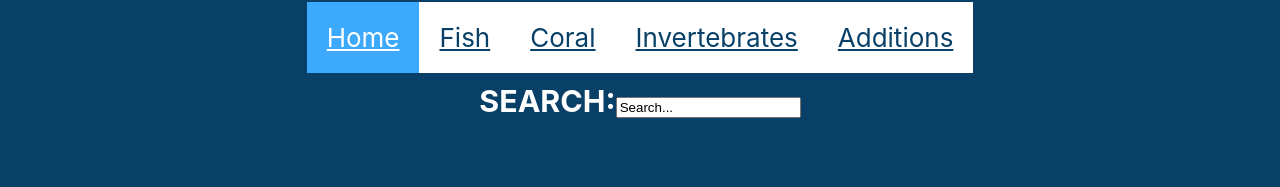
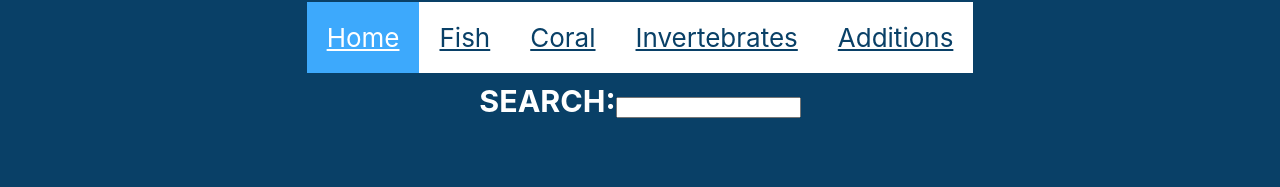
Before and after one commit to storynickolas/beginner-reef, a React (Create React App) app: page / in a window 1280 px wide. Shown: the part 111-298 px from the top of the page. Built offline with nearby package versions, Linux system fonts and the light colour scheme.

Commit message:
Handle Search Input

```diff
--- a/src/App.js
+++ b/src/App.js
@@ -10,6 +10,7 @@ import Search from './Components/Search';
 
 function App() {
   const [wish, setWish] = useState([])
+  const [search, setSearch] = useState()
 
   function addWish(newWish) {
     if(wish.indexOf(newWish) === -1) {
@@ -22,13 +23,19 @@ function App() {
     setWish([...cow])
   }
 
+  function handleSearch(e) {
+    e.preventDefault();
+    let newSearch = e.target.value
+    setSearch(newSearch)
+  }
+
   return (
     <div className="App">
        <BrowserRouter>
       <header className="App-header">
         <h1>Reef-O-Rama</h1>
         <NavBar/>
-        <Search/>
+        <Search handleSearch={handleSearch} search={search}/>
       </header>
       <WishList wish={wish} removeWish={removeWish}/>
         <Switch>
--- a/src/Components/Search.js
+++ b/src/Components/Search.js
@@ -1,17 +1,13 @@
 import '../App.css'
 import React from 'react';
 
-function Search() {
-
-  function handleChange(e) {
-    e.preventDefault();
-    let newSearch = e.target.value
-  }
+function Search({ handleSearch, search }) {
 
   return (
     <div>
       <h3>SEARCH:
-        <input defaultValue={'Search...'} onChange={handleChange}></input>
+        <input onChange={handleSearch}></input>
+        <p>{search}</p>
       </h3>
       <br />
       <br />
```
